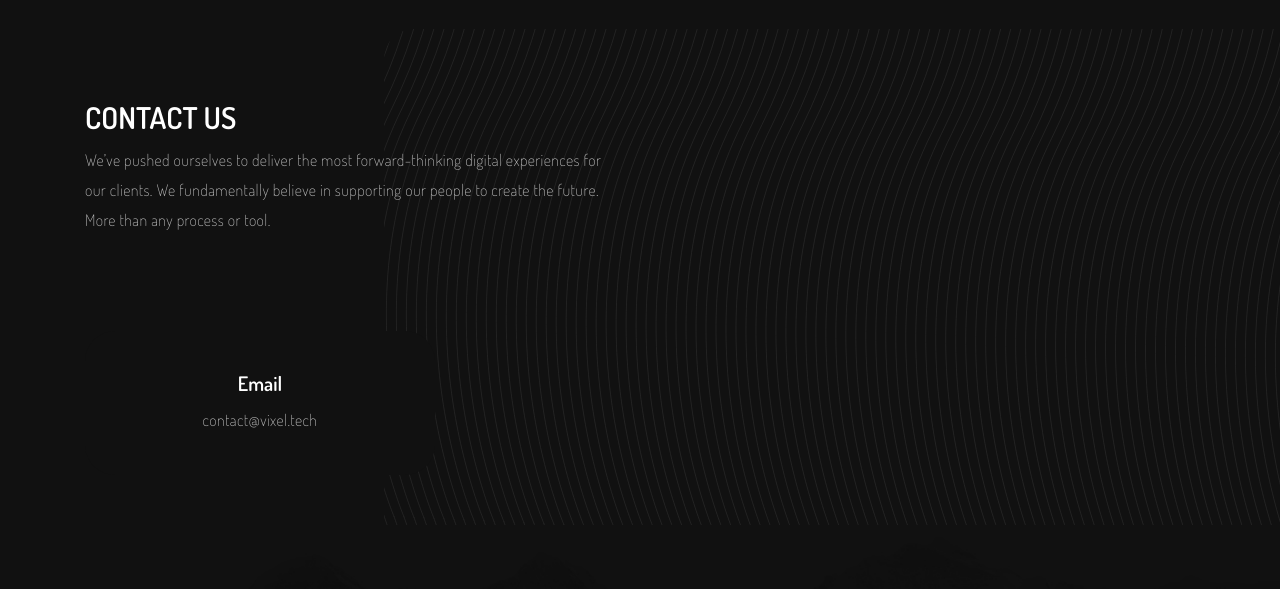
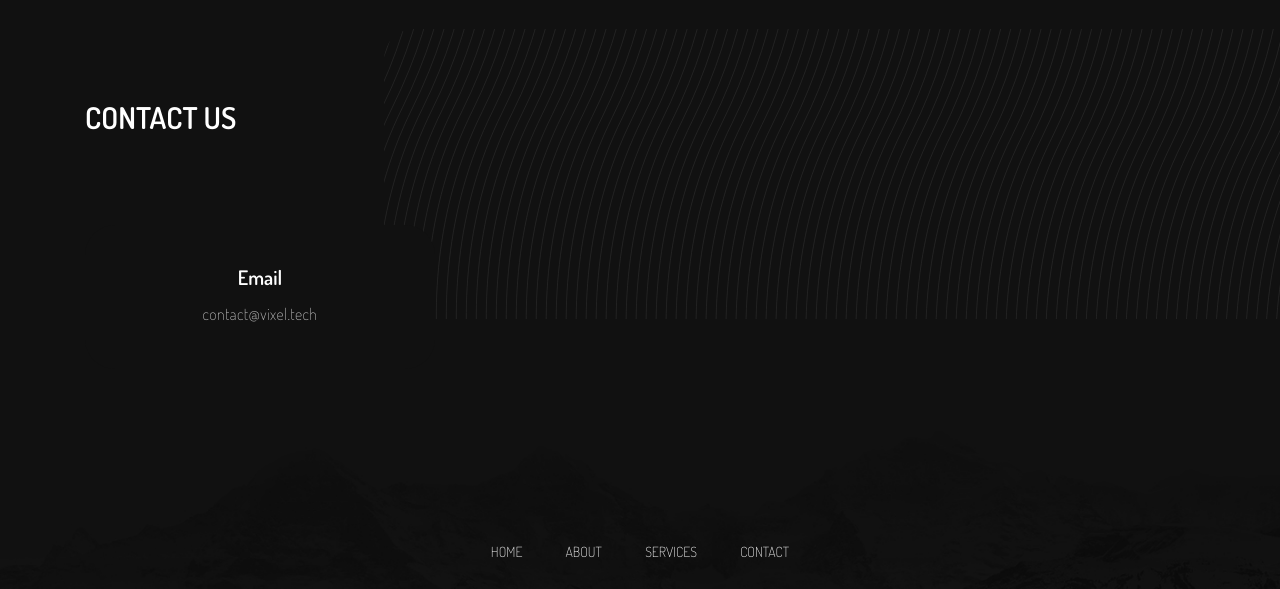
Before and after one commit to omarProgrammer21/vixel.github.io, a plain HTML site: page contact.html in a window 1280 px wide. Shown: the part 71-660 px from the top of the page. Drawn offline with Linux system fonts and the light colour scheme.

Commit message:
git commit -m "contact-commit"

```diff
--- a/contact.html
+++ b/contact.html
@@ -79,10 +79,6 @@
                         <div class="head-text">
                             <h2>CONTACT US</h2>
                             <div class="mt-10"></div>
-                            <p>We’ve pushed ourselves to deliver the most forward-thinking digital experiences for our
-                                clients. We fundamentally believe in supporting our people to create the future. More
-                                than
-                                any process or tool.</p>
                         </div>
                     </div>
 
```
